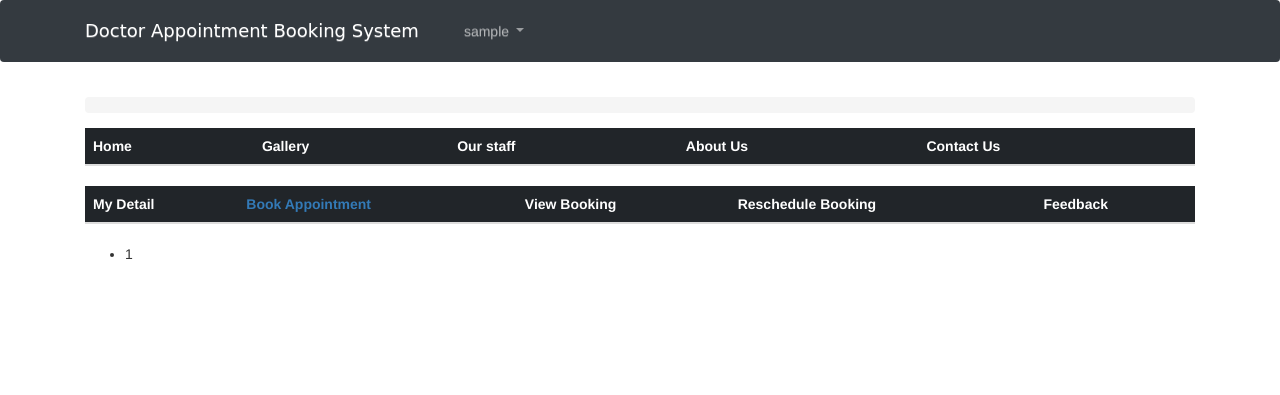
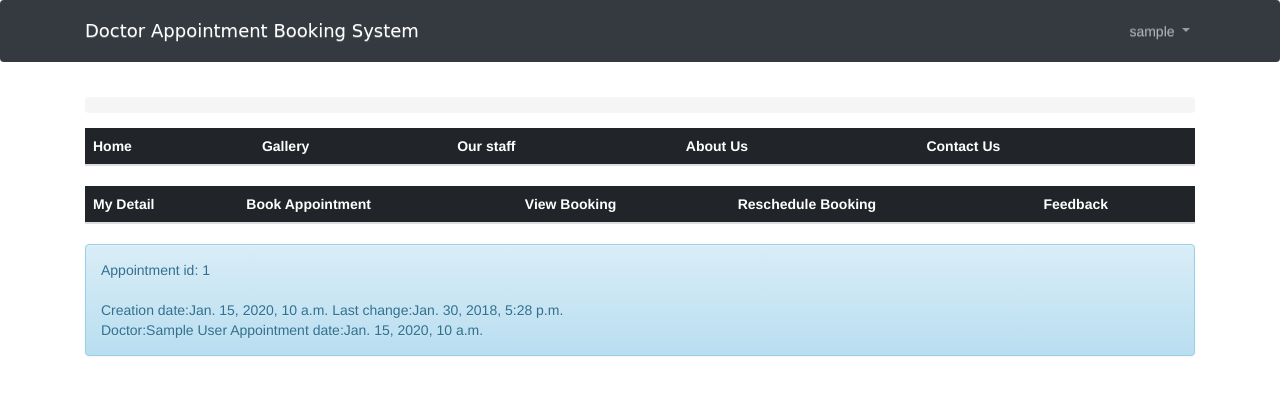
Before and after one commit to HoangJerry/bookingDoctor, a Django app: page /appointment/1/ in a window 1280 px wide. Shown: the top 395 px of the page. Run offline with Django 3.2, Linux system fonts and the light colour scheme; a user stored in the database is signed in; tables that the repository leaves empty hold one stand-in row (values such as "Sample post"); lists and menus that the app fills with data are empty; some libraries are stand-ins or nearby versions; some web fonts are replaced.

Commit message:
schedule, appointment

```diff
--- a/api/models.py
+++ b/api/models.py
@@ -72,6 +72,7 @@ class Appointment(models.Model):
 
     def get_absolute_url(self):
         return reverse('appointment-detail', kwargs={'pk': self.pk})
+
 class Treatment(models.Model):
     patient = models.ForeignKey(Patient, related_name='patient_treatment')
     doctor = models.ForeignKey(Doctor, related_name='doctor_treatment')
@@ -84,3 +85,17 @@ class Treatment(models.Model):
     def save(self, force_insert=False, force_update=False, using=None, update_fields=None):
         self.last_change = timezone.now()
         super(Treatment, self).save(force_insert, force_update, using, update_fields)
+
+class Schedule(models.Model):
+    creation_date = models.DateTimeField(auto_now_add=True)
+    last_change = models.DateTimeField(null=True, blank=True)
+    note = models.CharField(max_length=250, null=True, blank=True)
+
+    def save(self, force_insert=False, force_update=False, using=None, update_fields=None):
+        self.last_change = timezone.now()
+        super(Schedule, self).save(force_insert, force_update, using, update_fields)
+
+class Feedback(models.Model):
+    patient = models.ForeignKey(Patient, related_name='patient_feedback')
+    creation_date = models.DateTimeField(auto_now_add=True)
+    feedback = models.TextField()
--- a/bookingDoctor/static/css/app.css
+++ b/bookingDoctor/static/css/app.css
@@ -32,3 +32,13 @@
 .btn:hover{
   cursor: pointer;
 }
+#menu{
+  color: red;
+}
+
+#menu .table .thead-inverse a{
+  color: #fff;
+}
+#menu .active{
+  background-color: #ffc107;
+}
--- a/bookingDoctor/templates/appointment_detail.html
+++ b/bookingDoctor/templates/appointment_detail.html
@@ -2,7 +2,11 @@
 
 {% block content %}
 {{ block.super}}
-	<ul>
-        <li>{{ appointment.id }}</li>
-    </ul>
+<div class="alert alert-info" role="alert">Appointment id: {{ appointment.id }}<br><br>
+Creation date:{{ appointment.creation_date }}
+Last change:{{ appointment.last_change }}<br>
+Doctor:{{ appointment.doctor}}
+Appointment date:{{ appointment.appointment}}
+
+</div>
 {% endblock %}
--- a/bookingDoctor/templates/base.html
+++ b/bookingDoctor/templates/base.html
@@ -7,14 +7,16 @@
 
     <link href="https://fonts.googleapis.com/css?family=Peralta" rel="stylesheet">
     <link rel="stylesheet" href="{% static 'css/bootstrap.min.css' %}">
-    <link rel="stylesheet" href="{% static 'css/app.css' %}">
 
 
-    <link rel="stylesheet" href="https://maxcdn.bootstrapcdn.com/bootstrap/3.3.5/css/bootstrap.min.css">
+    <link rel="stylesheet" href="https://maxcdn.bootstrapcdn.com/bootstrap/3.3.7/css/bootstrap.min.css" integrity="sha384-BVYiiSIFeK1dGmJRAkycuHAHRg32OmUcww7on3RYdg4Va+PmSTsz/K68vbdEjh4u" crossorigin="anonymous">
 
     <!-- Optional theme -->
     <link rel="stylesheet" href="https://maxcdn.bootstrapcdn.com/bootstrap/3.3.5/css/bootstrap-theme.min.css">
     <link rel="stylesheet" href="https://cdnjs.cloudflare.com/ajax/libs/bootstrap-datetimepicker/4.17.37/css/bootstrap-datetimepicker.min.css" />
+
+    <link rel="stylesheet" href="{% static 'css/app.css' %}">
+
 
     {% block stylesheet %}{% endblock %}
   </head>
@@ -29,7 +31,7 @@
           </button>
           <div class="collapse navbar-collapse" id="mainMenu">
             {% if user.is_authenticated %}
-              <ul class="navbar-nav ml-auto">
+              <ul class="navbar-nav navbar-right">
                 <li class="nav-item dropdown">
                   <a class="nav-link dropdown-toggle" href="#" id="userMenu" data-toggle="dropdown" aria-haspopup="true" aria-expanded="false">
                     {{ user.username }}
@@ -42,11 +44,14 @@
                   </div>
                 </li>
               </ul>
+
             {% else %}
+              <ul class="navbar-nav navbar-right">
               <form class="form-inline ml-auto">
                 <a href="{% url 'login' %}" class="btn btn-outline-secondary">Log in</a>
                 <a href="{% url 'signup' %}" class="btn btn-primary ml-2">Sign up</a>
               </form>
+              </ul>
             {% endif %}
           </div>
         </div>
@@ -67,6 +72,6 @@
   <script src="https://maxcdn.bootstrapcdn.com/bootstrap/3.3.5/js/bootstrap.min.js"></script>
 
   <script src="https://cdnjs.cloudflare.com/ajax/libs/bootstrap-datetimepicker/4.17.37/js/bootstrap-datetimepicker.min.js"></script>
-
-  {% block jssheet %}{% endblock %}
+  {% block js_content %}
+  {% endblock%}
 </html>
--- a/bookingDoctor/templates/home.html
+++ b/bookingDoctor/templates/home.html
@@ -10,6 +10,7 @@
 <div class="container mycontent">
 
   {% block content %}
+  <div id="menu">
     <table class="table">
       <thead class="thead-inverse">
         <tr>
@@ -26,9 +27,9 @@
       <thead class="thead-inverse">
         <tr>
           <th>My Detail</th>
-          <th><a href="{% url 'appointment-book' %}">Book Appointment</a></th>
-          <th>View Booking</th>
-          <th>Reschedule Booking</th>
+          <th class='{% if request.resolver_match.url_name == "appointment-book" %}active{% endif %}'><a href="{% url 'appointment-book' %}">Book Appointment</a></th>
+          <th class='{% if request.resolver_match.url_name == "appointment-me" %}active{% endif %}'><a href="{% url 'appointment-me' %}">View Booking</th>
+          <th class='{% if request.resolver_match.url_name == "appointment-update" %}active{% endif %}'><a href="{% url 'appointment-update' %}">Reschedule Booking</th>
           <th>Feedback</th>
         </tr>
       </thead>
@@ -38,7 +39,7 @@
      <table class="table">
       <thead class="thead-inverse">
         <tr>
-          <th>My Appointment</th>
+          <th class='{% if request.resolver_match.url_name == "appointment-me" %}active{% endif %}'><a href="{% url 'appointment-me' %}">My Appointment</th>
           <th>View Custumer</th>
           <th>Add Description</th>
           <th>My Detail</th>
@@ -46,6 +47,7 @@
       </thead>
     </table>
     {% endif %}
+  </div>
   {% endblock %}
 
 </div>
--- a/bookingDoctor/urls.py
+++ b/bookingDoctor/urls.py
@@ -29,6 +29,8 @@ urlpatterns = [
     url(r'^singup/$', views.signup, name='signup'),
     url(r'^appointment/book/$', views.AppointmentBook.as_view(), name='appointment-book'),
     url(r'^appointment/(?P<pk>[0-9]+)/$', views.AppointmentDetail.as_view(), name='appointment-detail'),
+    url(r'^appointment/me/$', views.AppointmentMe.as_view(), name='appointment-me'),
+    url(r'^appointment/change/$', views.AppointmentUpdate.as_view(), name='appointment-update'),
 
 ]
 
--- a/bookingDoctor/views.py
+++ b/bookingDoctor/views.py
@@ -6,7 +6,10 @@ from form import *
 from api.models import *
 from django.contrib.auth import authenticate, login
 from django.views.generic import TemplateView, DetailView
-from django.views.generic.edit import CreateView, FormView
+from django.views.generic.edit import CreateView, UpdateView, FormView
+from django.views.generic.list import ListView
+from django.contrib.auth.mixins import LoginRequiredMixin
+
 # Create your views here.
 
 
@@ -35,16 +38,19 @@ def signup(request):
         signup_form = SignUpForm()
     return render(request, 'signup.html', {'signup_form': signup_form})
 
-class AppointmentBook(FormView):
+class AppointmentBook(LoginRequiredMixin, CreateView):
+    login_url = '/login/'
     template_name = "appointment_book.html"
-    form_class = AppointmentForm
+    model = Appointment
+    fields = ('doctor', 'appointment')
 
     def form_valid(self, form):
         form.instance.patient = self.request.user.patient
         return super(AppointmentBook,self).form_valid(form)
 
 
-class AppointmentDetail(DetailView):
+class AppointmentDetail(LoginRequiredMixin, DetailView):
+    login_url = '/login/'
     queryset = Appointment.objects.all()
     template_name = 'appointment_detail.html'
     context_object_name = 'appointment'
@@ -56,3 +62,23 @@ class AppointmentDetail(DetailView):
         object.save()
         # Return the object
         return object
+
+class AppointmentMe(LoginRequiredMixin, ListView):
+    login_url = '/login/'
+    queryset = Appointment.objects.all()
+    template_name = 'appointment_list.html'
+    context_object_name = 'appointments'
+
+    def get_queryset(self):
+        if self.request.user.role == UserBase.PATIENT:
+            return Appointment.objects.filter(patient=self.request.user.patient).order_by('-creation_date')
+        return Appointment.objects.filter(doctor=self.request.user.doctor).order_by('appointment')
+
+class AppointmentUpdate(LoginRequiredMixin, UpdateView):
+    login_url = '/login/'
+    model = Appointment
+    fields = ('doctor', 'appointment')
+    template_name = "appointment_book.html"
+
+    def get_object(self, queryset=None):
+        return Appointment.objects.filter(patient=self.request.user.patient).order_by('creation_date').last()
```
Also changed, not shown: api/admin.py (+17 -0 lines), bookingDoctor/form.py (+0 -8 lines), bookingDoctor/templates/appointment_book.html (+12 -22 lines), bookingDoctor/templates/appointment_list.html (added, +14 -0 lines), static/css/app.css (+10 -0 lines), 2 other files.
